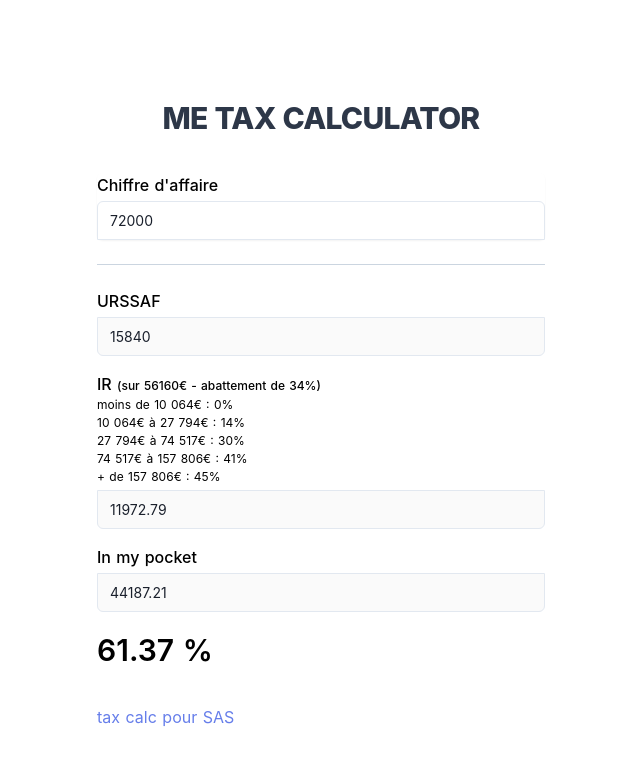
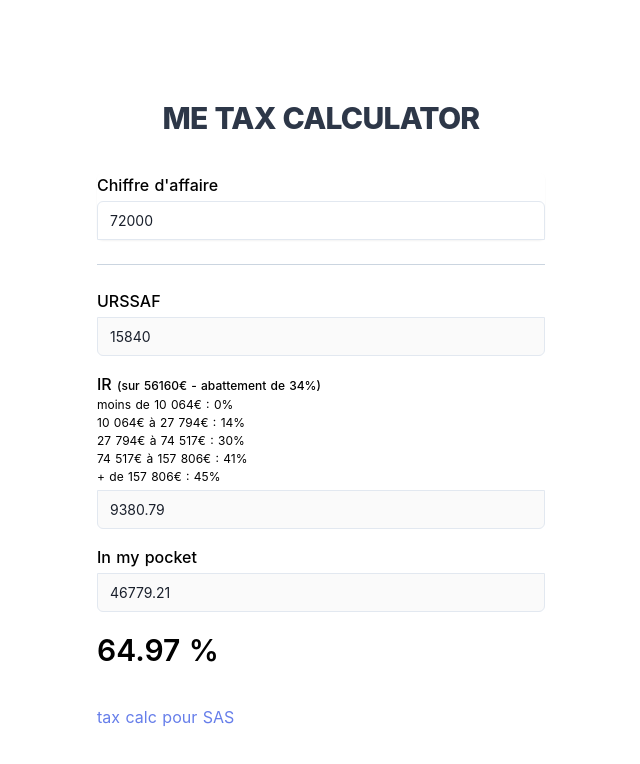
Before and after one commit to MartinRdw/tax-calc, a Nuxt app: page /micro-entreprise in a window 1280 px wide. Shown: the top 764 px of the page, without its empty margins (319-959 px from the left). Built offline with nearby package versions, Linux system fonts and the light colour scheme.

Commit message:
Fix IR on ME

```diff
--- a/pages/micro-entreprise.vue
+++ b/pages/micro-entreprise.vue
@@ -89,7 +89,7 @@ export default {
     },
 
     personalTaxes() {
-      const anualSalary = this.ca * 0.78;
+      const anualSalary = this.ca * 0.66;
       if (anualSalary < 10065) {
         return 0
       } else if (anualSalary < 25659) {
```
